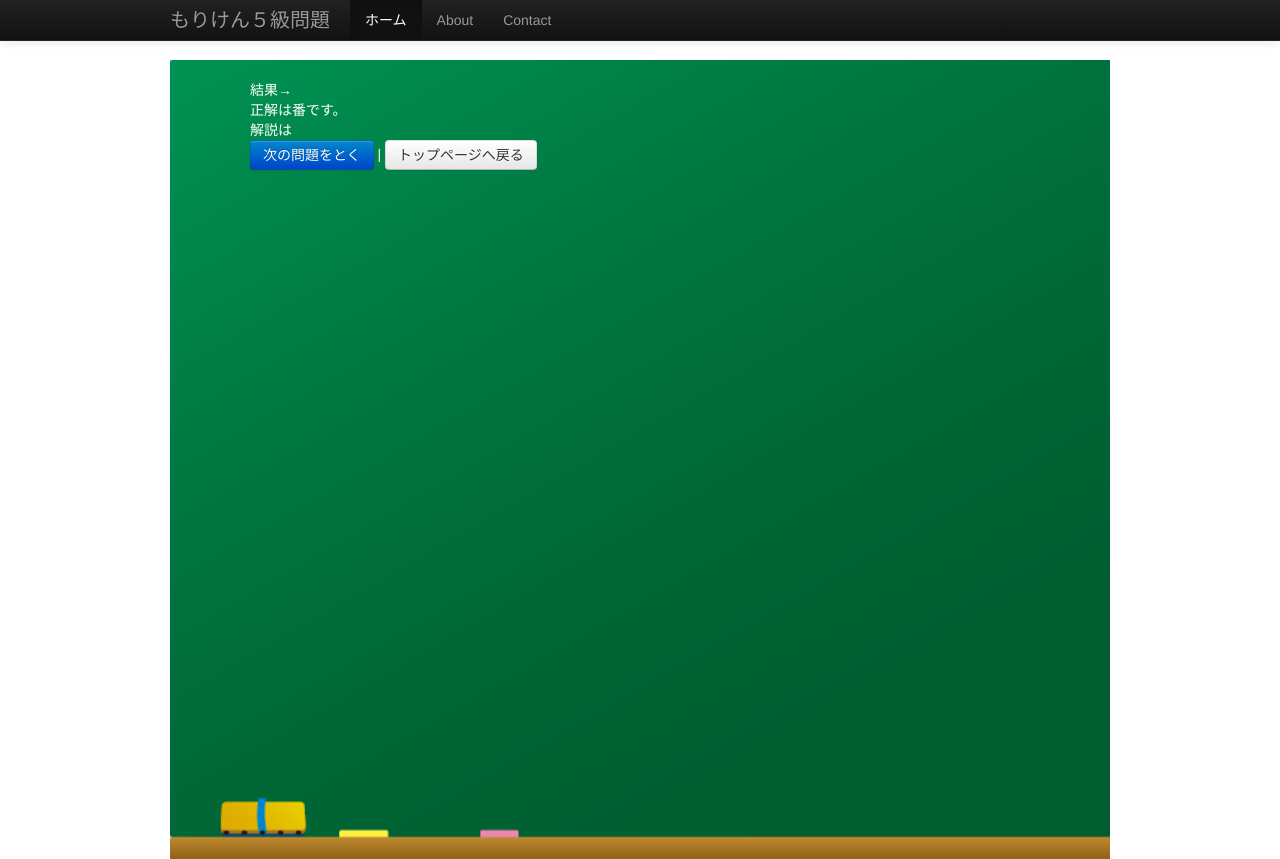
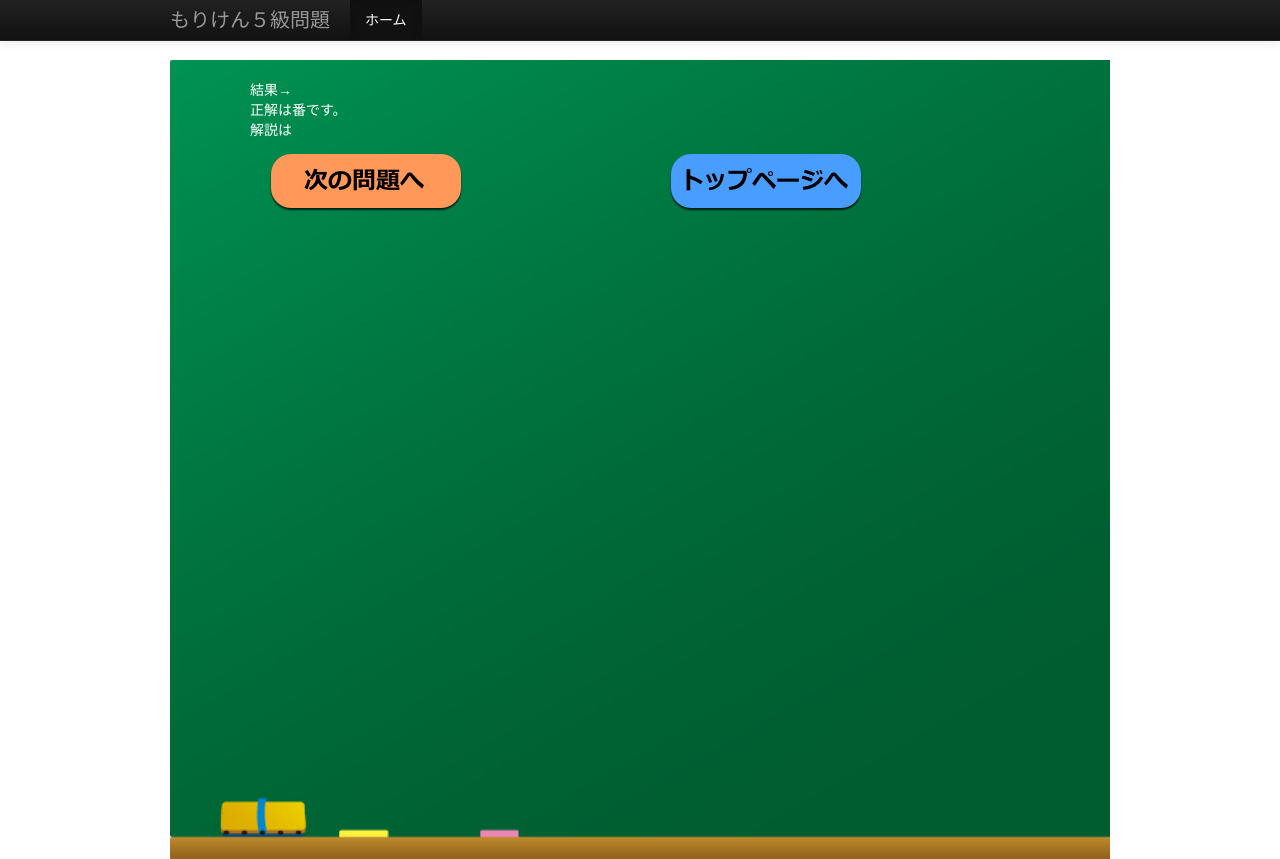
Before and after one commit to otukutun/fb_app, a PHP site: page /templates/quiz_result.php in a window 1280 px wide. Shown: the top 859 px of the page. Run offline with PHP 8.4, Linux system fonts and the light colour scheme; the template is opened without the code that fills it, so the values that code supplies are empty; some libraries are stand-ins or nearby versions.

Commit message:
deleted topbar

```diff
--- a/templates/layout.php
+++ b/templates/layout.php
@@ -25,8 +25,8 @@
           <div class="nav-collapse collapse">
             <ul class="nav">
               <li class="active"><a href="index.php">ホーム</a></li>
-              <li><a href="#about">About</a></li>
-              <li><a href="#contact">Contact</a></li>
+              <!--<li><a href="#about">About</a></li>-->
+              <!--<li><a href="#contact">Contact</a></li>-->
             </ul>
           </div><!--/.nav-collapse -->
         </div>
--- a/templates/layout_test.php
+++ b/templates/layout_test.php
@@ -23,8 +23,8 @@
           <div class="nav-collapse collapse">
             <ul class="nav">
               <li class="active"><a href="index.php">ホーム</a></li>
-              <li><a href="#about">About</a></li>
-              <li><a href="#contact">Contact</a></li>
+              <!--<li><a href="#about">About</a></li>-->
+              <!--<li><a href="#contact">Contact</a></li>-->
             </ul>
           </div><!--/.nav-collapse -->
         </div>
--- a/templates/quiz.php
+++ b/templates/quiz.php
@@ -21,7 +21,7 @@
 <input type="hidden" name="answer" value="<?php echo $res['response'][0]['MoridaiQuestion']['right_answer'];?>"/>
 <input type="hidden" name="category_id" value="<?php echo $res['response'][0]['MoridaiQuestion']['category_id'];?>"/>
 <input type="hidden" name="description" value="<?php echo $res['response'][0]['MoridaiQuestion']['description'];?>"/>
-<input type="submit" name="submit" value="解答" class="btn"/>
+<input type="image" name="submit" value="解答"  src="img/answer_button.png"/>
 </fieldset>
 </form>
 </div>
--- a/templates/quiz_result.php
+++ b/templates/quiz_result.php
@@ -12,13 +12,20 @@
 <span>
 解説は<?php echo $_POST['description']; ?><br />
 </span>
-<a href="quiz.php?category=<?php echo $_POST['category_id']; ?>" class="btn btn-primary">次の問題をとく</a> |
-<a href="index.php"class="btn ">トップページへ戻る</a>
 
 </p>
 <?php //var_dump($res); ?>
 <?php //var_dump($_POST); ?>
 </div>
 </div>
+<div class="row">
+<div class="span1"></div>
+<div class="span5">
+<a href="quiz.php?category=<?php echo $_POST['category_id']; ?>"><img src='img/next_button.png' /></a>
+</div>
+<div class="span6">
+<a href="index.php"><img src='img/toppage_button.png' /></a>
+</div>
+</div>
 <?php $content = ob_get_clean(); ?>
 <?php include('layout.php'); ?>
--- a/templates/test.php
+++ b/templates/test.php
@@ -24,7 +24,7 @@
 </p>
 <?php $num++; ?>
 <?php endforeach; ?>
-<input type="submit" name="result"value="解答" class="btn btn-primary btn-large"/>
+<input type="image" name="result"value="解答" src="img/answer_button.png"/>
 </form>
 <br />
 </div>
--- a/templates/test_result.php
+++ b/templates/test_result.php
@@ -15,7 +15,7 @@
 不合格です。また挑戦してください！
 <?php endif; ?>
 <br />
-<a href="index.php" class="btn btn-primary btn-large">トップページへ</a>
+<a href="index.php"><img src='img/toppage_button.png' / ></a>
 </div><!--span-->
 </div><!--row-->
 <?php $content = ob_get_clean(); ?>
```
Also changed, not shown: img/answer_button.png (added), img/next_button.png (added), img/toppage_button.png (added).
